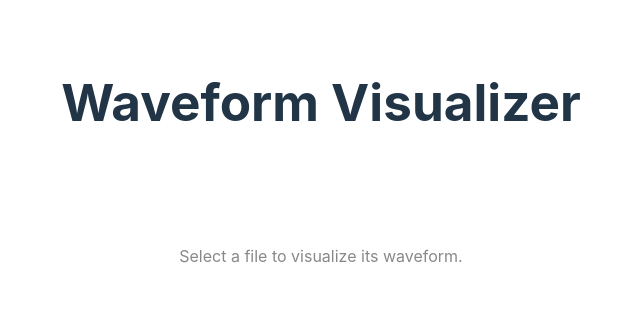
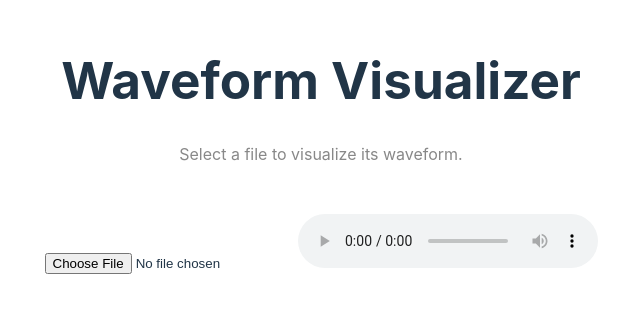
Before and after one commit to rawbinary/waveform, a React (Vite) app: page / in a window 1280 px wide. Shown: the part 238-550 px from the top of the page, without its empty margins (319-959 px from the left). Built offline with nearby package versions, Linux system fonts and the light colour scheme.

Commit message:
add audio player

```diff
--- a/src/App.css
+++ b/src/App.css
@@ -5,37 +5,10 @@
   text-align: center;
 }
 
-.logo {
-  height: 6em;
-  padding: 1.5em;
-  will-change: filter;
-}
-.logo:hover {
-  filter: drop-shadow(0 0 2em #646cffaa);
-}
-.logo.react:hover {
-  filter: drop-shadow(0 0 2em #61dafbaa);
-}
-
-@keyframes logo-spin {
-  from {
-    transform: rotate(0deg);
-  }
-  to {
-    transform: rotate(360deg);
-  }
-}
-
-@media (prefers-reduced-motion: no-preference) {
-  a:nth-of-type(2) .logo {
-    animation: logo-spin infinite 20s linear;
-  }
-}
-
 .card {
   padding: 2em;
 }
 
-.read-the-docs {
+p {
   color: #888;
 }
--- a/src/App.tsx
+++ b/src/App.tsx
@@ -1,15 +1,33 @@
-import { useState } from "react";
-import reactLogo from "./assets/react.svg";
+import { ChangeEvent } from "react";
 import "./App.css";
 
 function App() {
-  const [count, setCount] = useState(0);
+  if (!window.AudioContext) {
+    return alert("You got a bad browser.");
+  }
+
+  const handleFileSelect = function (e: ChangeEvent<HTMLInputElement>) {
+    const audioFile = e.target.files?.item(0);
+    if (!audioFile) return alert("Not a valid file selected.");
+
+    const audio = document.querySelector("#audio") as HTMLAudioElement;
+    audio.src = URL.createObjectURL(audioFile);
+    audio.play();
+  };
 
   return (
     <div className="App">
       <h1>Waveform Visualizer</h1>
-      <div className="card"></div>
-      <p className="read-the-docs">Select a file to visualize its waveform.</p>
+      <p>Select a file to visualize its waveform.</p>
+      <div className="card">
+        <input
+          type="file"
+          id="audioFile"
+          onChange={(e) => handleFileSelect(e)}
+          accept="audio/*"
+        />
+        <audio id="audio" controls />
+      </div>
     </div>
   );
 }
--- a/src/index.css
+++ b/src/index.css
@@ -28,7 +28,7 @@ body {
   margin: 0;
   display: flex;
   place-items: center;
-  min-width: 320px;
+  min-width: 420px;
   min-height: 100vh;
 }
 
```
